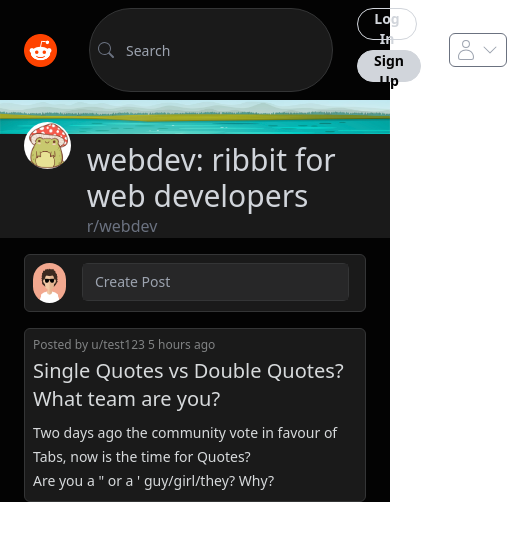
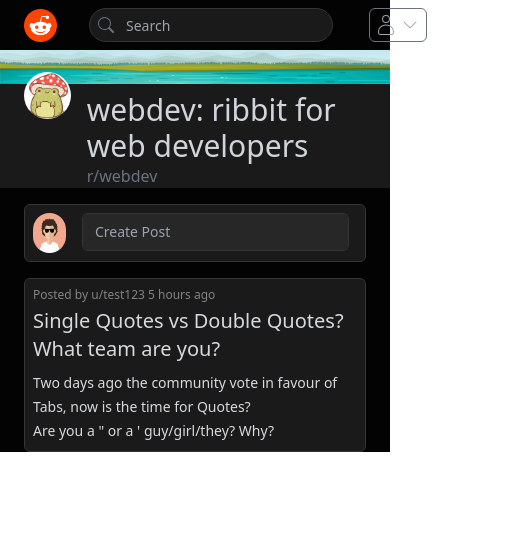
Before and after one commit to Lizette-Dimalanta/Ribbit, a React (Vite) app: page / in a window 390 px wide. Shown: the top 540 px of the page, 507 px wide, since content can reach past the window. Built offline with nearby package versions, Linux system fonts and the light colour scheme.

Commit message:
Added AuthModal, added responsive login/sign up buttons

```diff
--- /dev/null
+++ b/src/components/AuthModal.jsx
@@ -0,0 +1,9 @@
+import React from 'react'
+
+const AuthModal = () => {
+  return (
+    <div>AuthModal</div>
+  )
+}
+
+export default AuthModal
--- a/src/components/Header.jsx
+++ b/src/components/Header.jsx
@@ -55,7 +55,7 @@
                 <AiOutlinePlus className="text-gray-400 w-8 h-8 mx-1" />
             </button> */}
 
-            <div className="mx-2">
+            <div className="mx-2 hidden sm:block">
                 <Button outline={true} className="mr-1">Log In</Button>
                 <Button outline={false} className="">Sign Up</Button>
             </div>
```
